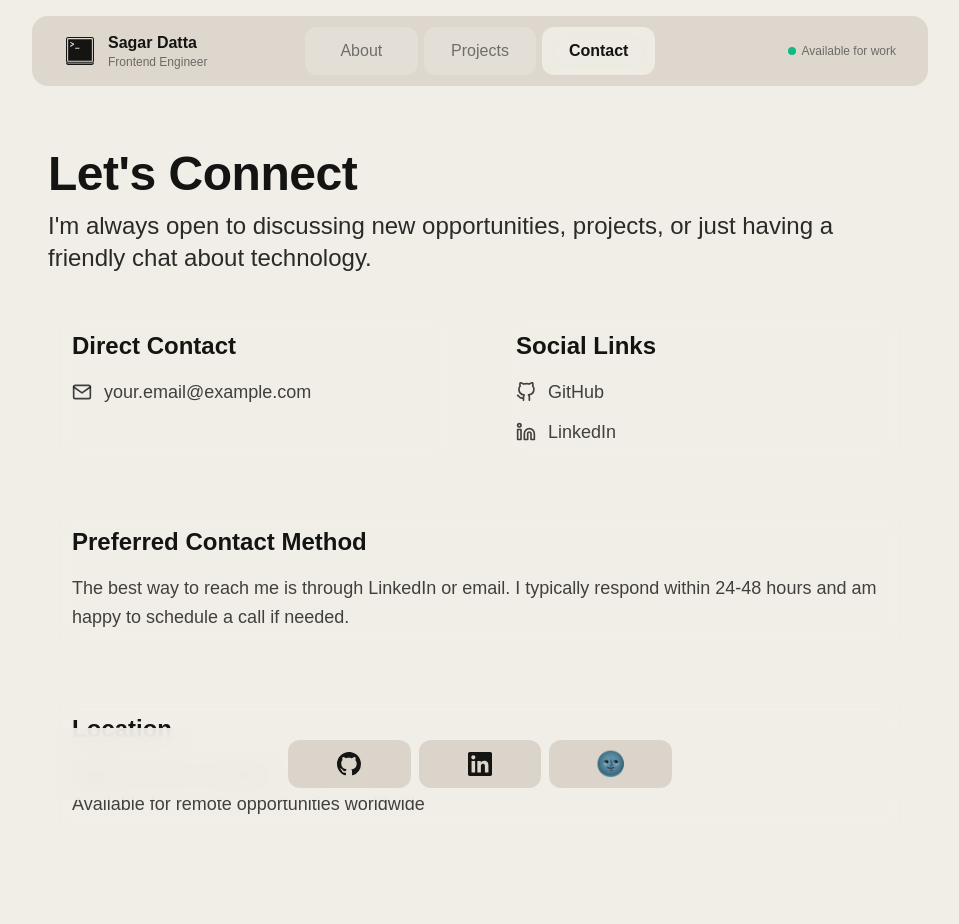
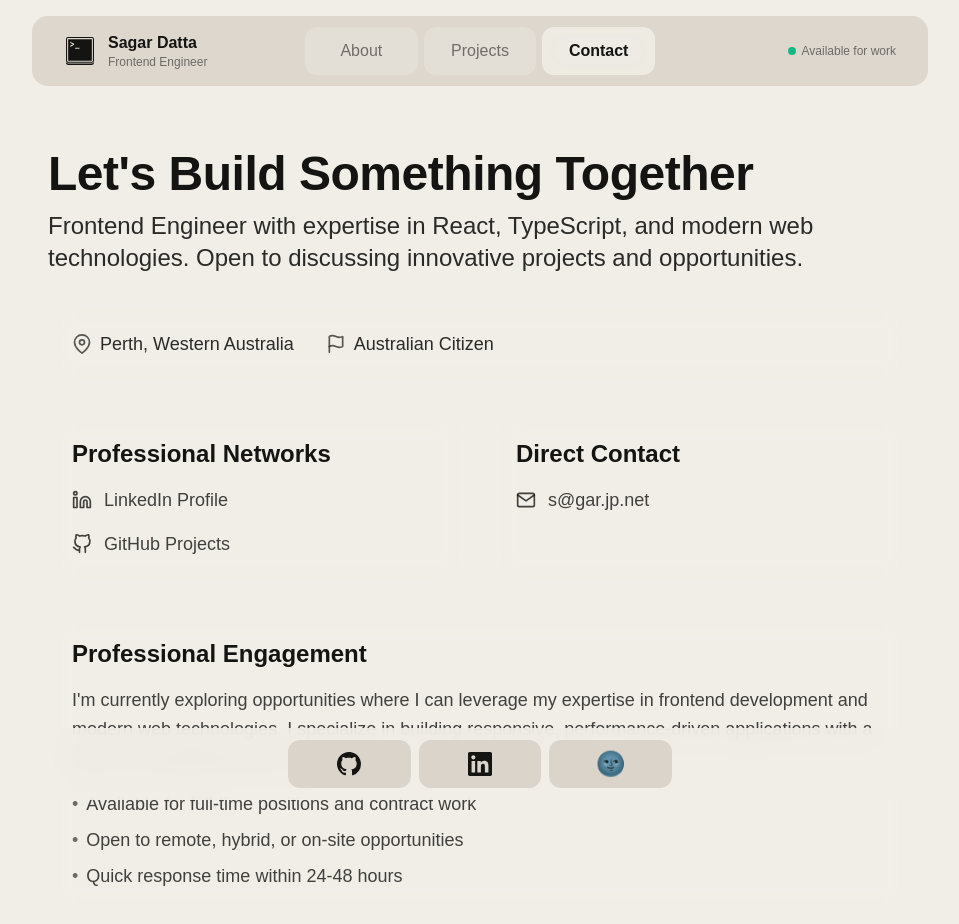
Before and after one commit to sagar-datta/portfolio, a Next.js app: page / in a window 1280 px wide. Both pictures are taken after a click on the button "Contact". Shown: the top 924 px of the page, without its empty margins (160-1119 px from the left). Built offline with nearby package versions, Linux system fonts and the light colour scheme.

Commit message:
feat: Enhance Contact page with professional details and refined contact methods

```diff
--- a/src/components/molecules/Contact.tsx
+++ b/src/components/molecules/Contact.tsx
@@ -1,7 +1,7 @@
 "use client";
 
 import { PageTransition } from "@/components/atoms/PageTransition";
-import { FiGithub, FiLinkedin, FiMail } from "react-icons/fi";
+import { FiGithub, FiLinkedin, FiMail, FiMapPin, FiFlag } from "react-icons/fi";
 
 export const Contact = () => {
   return (
@@ -10,87 +10,112 @@ export const Contact = () => {
         {/* Header Section */}
         <section className="space-y-3">
           <h1 className="text-4xl md:text-5xl font-bold text-primary dark:text-primary-dark">
-            Let&apos;s Connect
+            Let&apos;s Build Something Together
           </h1>
           <p className="text-xl md:text-2xl text-primary/90 dark:text-primary-dark/90 leading-relaxed">
-            I&apos;m always open to discussing new opportunities, projects, or
-            just having a friendly chat about technology.
+            Frontend Engineer with expertise in React, TypeScript, and modern
+            web technologies. Open to discussing innovative projects and
+            opportunities.
           </p>
+        </section>
+
+        {/* Professional Profile */}
+        <section className="space-y-4">
+          <div className="p-6 rounded-2xl bg-glass-blur/30 dark:bg-glass-blur-dark/30 backdrop-blur-glass">
+            <div className="flex flex-col md:flex-row gap-4 md:gap-8">
+              <div className="flex items-center gap-2">
+                <FiMapPin className="w-5 h-5 text-primary/70 dark:text-primary-dark/70 flex-shrink-0" />
+                <span className="text-lg text-primary/90 dark:text-primary-dark/90">
+                  Perth, Western Australia
+                </span>
+              </div>
+              <div className="flex items-center gap-2">
+                <FiFlag className="w-5 h-5 text-primary/70 dark:text-primary-dark/70 flex-shrink-0" />
+                <span className="text-lg text-primary/90 dark:text-primary-dark/90">
+                  Australian Citizen
+                </span>
+              </div>
+            </div>
+          </div>
         </section>
 
         {/* Contact Methods */}
         <section className="space-y-6">
           <div className="grid md:grid-cols-2 gap-6">
+            {/* Professional Networks */}
+            <div className="space-y-4 p-6 rounded-2xl bg-glass-blur/30 dark:bg-glass-blur-dark/30 backdrop-blur-glass">
+              <h2 className="text-2xl font-semibold text-primary dark:text-primary-dark">
+                Professional Networks
+              </h2>
+              <div className="space-y-4">
+                <a
+                  href="https://linkedin.com/in/sagar-datta98"
+                  target="_blank"
+                  rel="noopener noreferrer"
+                  className="flex items-center gap-3 text-lg text-primary/80 dark:text-primary-dark/80 hover:text-primary dark:hover:text-primary-dark transition-colors group"
+                >
+                  <FiLinkedin className="w-5 h-5 group-hover:scale-110 transition-transform" />
+                  <span className="group-hover:translate-x-0.5 transition-transform">
+                    LinkedIn Profile
+                  </span>
+                </a>
+                <a
+                  href="https://github.com/sagar-datta"
+                  target="_blank"
+                  rel="noopener noreferrer"
+                  className="flex items-center gap-3 text-lg text-primary/80 dark:text-primary-dark/80 hover:text-primary dark:hover:text-primary-dark transition-colors group"
+                >
+                  <FiGithub className="w-5 h-5 group-hover:scale-110 transition-transform" />
+                  <span className="group-hover:translate-x-0.5 transition-transform">
+                    GitHub Projects
+                  </span>
+                </a>
+              </div>
+            </div>
+
             {/* Direct Contact */}
             <div className="space-y-4 p-6 rounded-2xl bg-glass-blur/30 dark:bg-glass-blur-dark/30 backdrop-blur-glass">
               <h2 className="text-2xl font-semibold text-primary dark:text-primary-dark">
                 Direct Contact
               </h2>
-              <div className="space-y-3">
+              <div className="space-y-4">
                 <a
-                  href="mailto:your.email@example.com"
-                  className="flex items-center gap-3 text-lg text-primary/80 dark:text-primary-dark/80 hover:text-primary dark:hover:text-primary-dark transition-colors"
+                  href="mailto:s@gar.jp.net"
+                  className="flex items-center gap-3 text-lg text-primary/80 dark:text-primary-dark/80 hover:text-primary dark:hover:text-primary-dark transition-colors group"
                 >
-                  <FiMail className="w-5 h-5" />
-                  your.email@example.com
-                </a>
-              </div>
-            </div>
-
-            {/* Social Links */}
-            <div className="space-y-4 p-6 rounded-2xl bg-glass-blur/30 dark:bg-glass-blur-dark/30 backdrop-blur-glass">
-              <h2 className="text-2xl font-semibold text-primary dark:text-primary-dark">
-                Social Links
-              </h2>
-              <div className="space-y-3">
-                <a
-                  href="https://github.com/yourusername"
-                  target="_blank"
-                  rel="noopener noreferrer"
-                  className="flex items-center gap-3 text-lg text-primary/80 dark:text-primary-dark/80 hover:text-primary dark:hover:text-primary-dark transition-colors"
-                >
-                  <FiGithub className="w-5 h-5" />
-                  GitHub
-                </a>
-                <a
-                  href="https://linkedin.com/in/yourusername"
-                  target="_blank"
-                  rel="noopener noreferrer"
-                  className="flex items-center gap-3 text-lg text-primary/80 dark:text-primary-dark/80 hover:text-primary dark:hover:text-primary-dark transition-colors"
-                >
-                  <FiLinkedin className="w-5 h-5" />
-                  LinkedIn
+                  <FiMail className="w-5 h-5 group-hover:scale-110 transition-transform" />
+                  <span className="group-hover:translate-x-0.5 transition-transform">
+                    s@gar.jp.net
+                  </span>
                 </a>
               </div>
             </div>
           </div>
         </section>
 
-        {/* Contact Form Alternative */}
+        {/* Availability */}
         <section className="space-y-4">
           <div className="p-6 rounded-2xl bg-glass-blur/30 dark:bg-glass-blur-dark/30 backdrop-blur-glass">
             <h2 className="text-2xl font-semibold text-primary dark:text-primary-dark mb-4">
-              Preferred Contact Method
+              Professional Engagement
             </h2>
             <p className="text-lg text-primary/80 dark:text-primary-dark/80 leading-relaxed">
-              The best way to reach me is through LinkedIn or email. I typically
-              respond within 24-48 hours and am happy to schedule a call if
-              needed.
+              I&apos;m currently exploring opportunities where I can leverage my
+              expertise in frontend development and modern web technologies. I
+              specialize in building responsive, performance-driven applications
+              with a focus on exceptional user experiences.
             </p>
-          </div>
-        </section>
-
-        {/* Location */}
-        <section className="space-y-4">
-          <div className="p-6 rounded-2xl bg-glass-blur/30 dark:bg-glass-blur-dark/30 backdrop-blur-glass">
-            <h2 className="text-2xl font-semibold text-primary dark:text-primary-dark mb-4">
-              Location
-            </h2>
-            <p className="text-lg text-primary/80 dark:text-primary-dark/80 leading-relaxed">
-              Based in Perth, Australia
-              <br />
-              Available for remote opportunities worldwide
-            </p>
+            <ul className="mt-4 space-y-2 text-lg text-primary/80 dark:text-primary-dark/80">
+              <li className="flex items-center gap-2 before:content-['•'] before:text-primary/60 before:dark:text-primary-dark/60">
+                Available for full-time positions and contract work
+              </li>
+              <li className="flex items-center gap-2 before:content-['•'] before:text-primary/60 before:dark:text-primary-dark/60">
+                Open to remote, hybrid, or on-site opportunities
+              </li>
+              <li className="flex items-center gap-2 before:content-['•'] before:text-primary/60 before:dark:text-primary-dark/60">
+                Quick response time within 24-48 hours
+              </li>
+            </ul>
           </div>
         </section>
       </div>
```
